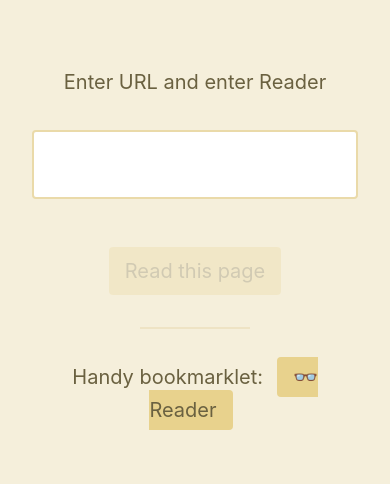
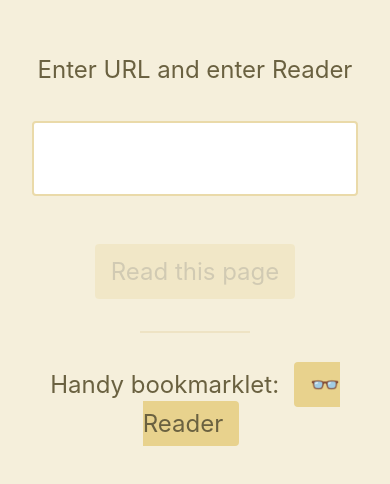
Before and after one commit to adamkiss/reader.adamkiss.com, a Nuxt app: page / in a window 390 px wide. Shown: the part 176-660 px from the top of the page. Built offline with nearby package versions, Linux system fonts and the light colour scheme; a web font is replaced by a local one.

Commit message:
Also larger font on tiny screens

```diff
--- a/layouts/default.vue
+++ b/layouts/default.vue
@@ -1,5 +1,5 @@
 <template>
-	<div class='min-h-screen bg-sepia-100 dark:bg-gray-900 text-sepia-700 dark:text-gray-200 antialiased font-text text-xl sm:text-2xl md:text-3xl leading-relaxed'>
+	<div class='min-h-screen bg-sepia-100 dark:bg-gray-900 text-sepia-700 dark:text-gray-200 antialiased font-text text-2xl md:text-3xl leading-relaxed'>
 		<Nuxt />
 	</div>
 </template>
--- a/package.json
+++ b/package.json
@@ -1,6 +1,6 @@
 {
 	"name": "reader.adamkiss.com",
-	"version": "0.2.0",
+	"version": "0.3.0",
 	"private": true,
 	"scripts": {
 		"dev": "nuxt",
```
